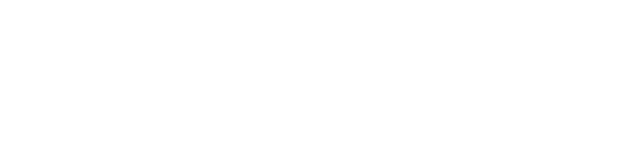
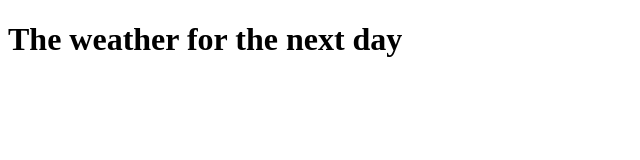
Before and after one commit to kondolovskiy/weather-widget, a plain HTML site: page next-day.html in a window 1280 px wide. Shown: the whole page, without its empty margins (0-640 px from the left). Drawn offline with Linux system fonts and the light colour scheme.

Commit message:
add the header

```diff
--- a/next-day.html
+++ b/next-day.html
@@ -8,5 +8,7 @@
 </head>
 <body>
 
+  <h1>The weather for the next day</h1>
+
 </body>
 </html>
```
